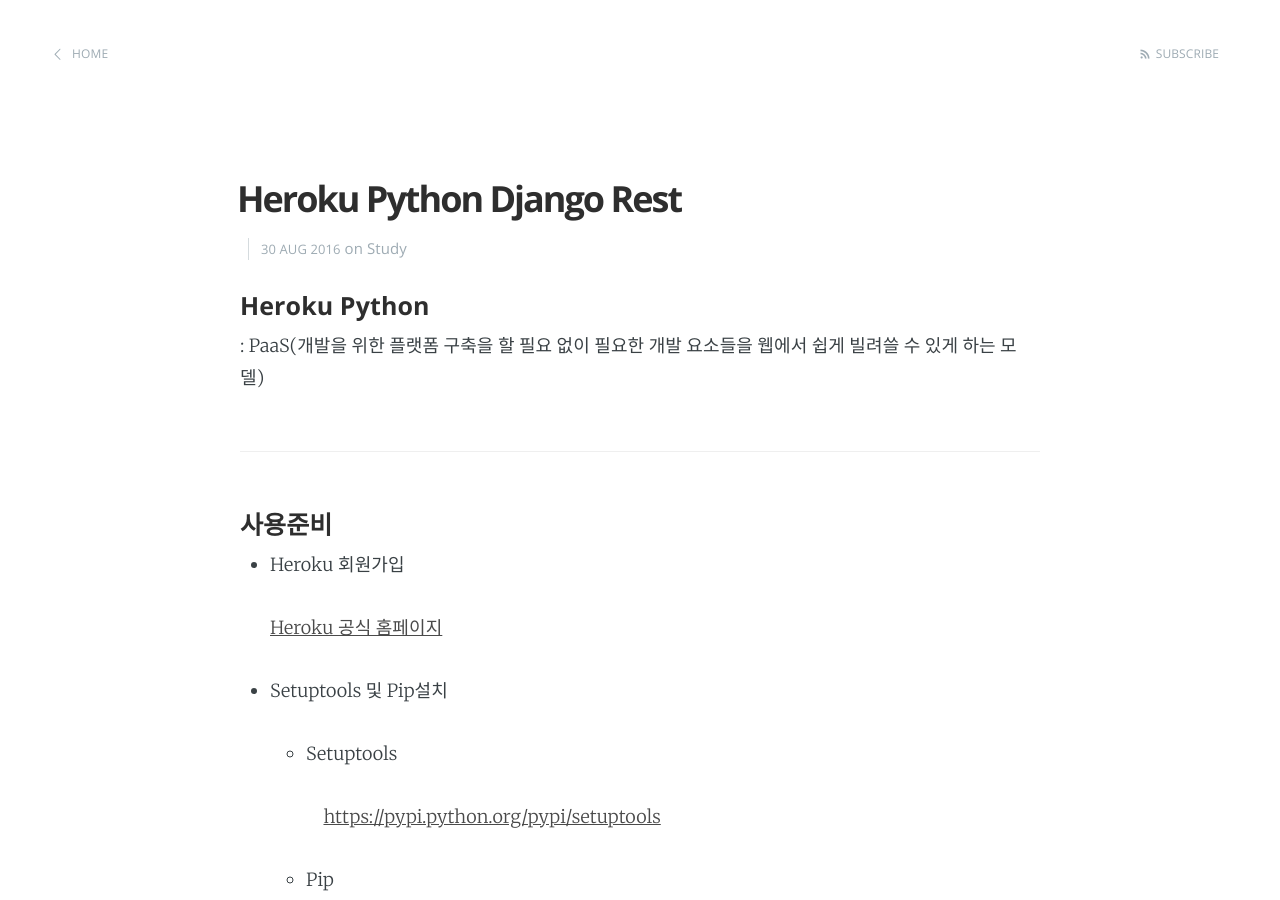
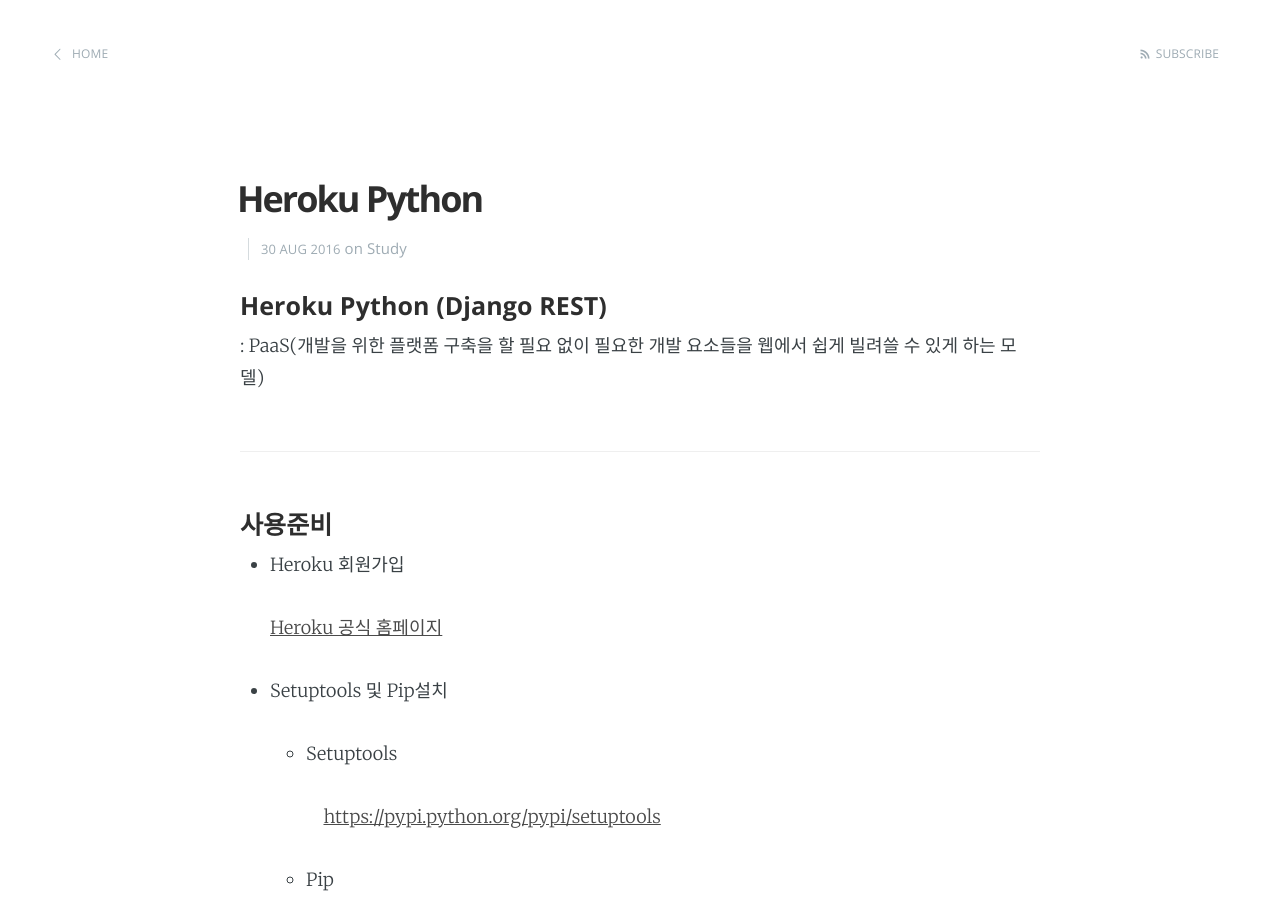
Before and after one commit to ham1955burger/ham1955burger.github.com, a Jekyll site: the page built from _posts/2016-08-30-heroku-python.md, in a window 1280 px wide and 900 px high. Built offline with Jekyll 4.4.1, drawn with Linux system fonts in a browser that asks for light colours.

```diff
--- a/_posts/2016-08-30-heroku-python.md
+++ b/_posts/2016-08-30-heroku-python.md
@@ -1,10 +1,10 @@
 ---
 layout: post
-title:  "Heroku Python Django Rest"
+title:  "Heroku Python"
 date:   2016-08-30 11:45:00 + 0900
 categories: Study
 ---
-<h4> Heroku Python </h4>
+<h4> Heroku Python (Django REST) </h4>
 : PaaS(개발을 위한 플랫폼 구축을 할 필요 없이 필요한 개발 요소들을 웹에서 쉽게 빌려쓸 수 있게 하는 모델)
 
 ---
@@ -60,6 +60,7 @@ categories: Study
       $ cd [clone_folder]
 
   **주의!** Heroku를 사용하기 위해선 아래와 같은 파일이 추가 및 수정되어야 함
+
     * 추가할 파일(<u>App의 root에 위치</u>)
 
       * Procfile : Heroku에 Django app을 돌리기 위한 파일
@@ -67,6 +68,7 @@ categories: Study
             <!-- Procfile -->
 
             web: gunicorn [app_name].wsgi --log-file -
+
 
       * requirements.txt : 필요한 dependency 모음 파일
 
@@ -80,6 +82,7 @@ categories: Study
             dj-database-url==0.3.0
             gunicorn==19.6.0
 
+
       * runtime.txt : 실행전 컴파일 파일. 기본으로 python2.7(?)이 도는데 다른 버전이면 추가하여 그 버전으로 돌게 해야함
 
         현재 필자가 사용하는 Django rest project는 python v3.5.2를 사용
@@ -87,6 +90,7 @@ categories: Study
             <!-- runtime.txt -->
 
             python-3.5.2
+
 
       * app.json : ..모름...기본적인 정보 정의해주는거 같은데 없어도 무관하였음
 
```
